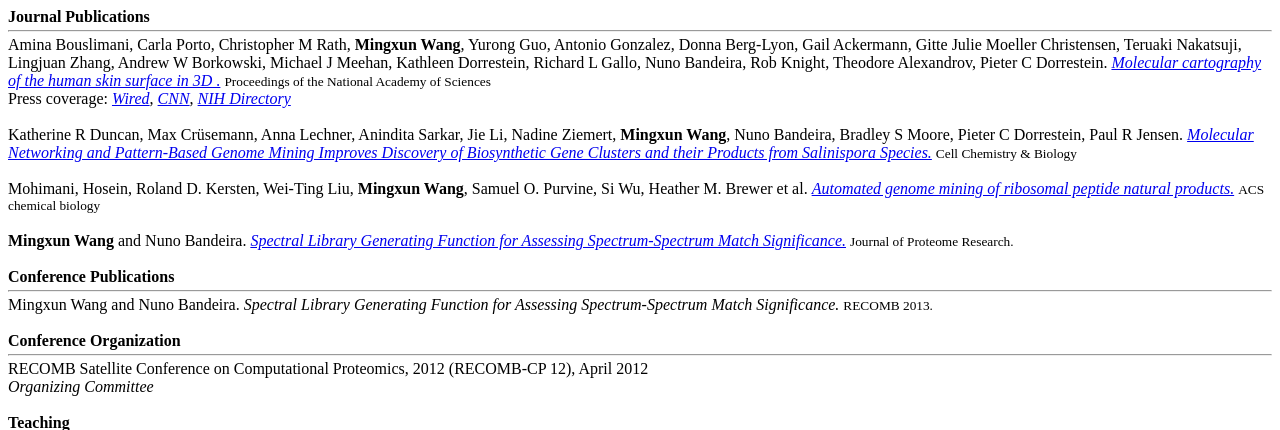
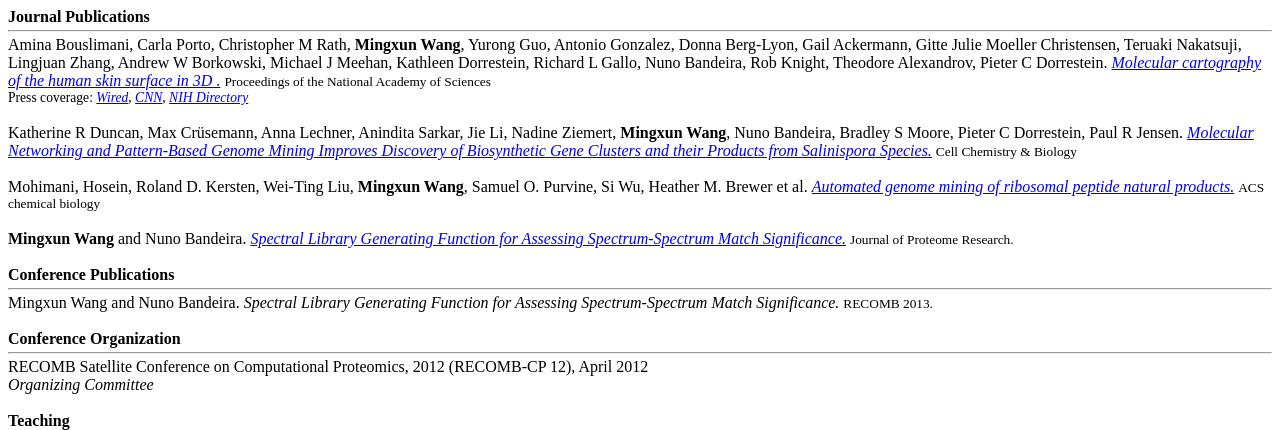
Before and after one commit to mwang87/mingwangwebsite, a Sinatra app: page /academic in a window 1280 px wide. Shown: the top 430 px of the page. Run offline with Sinatra, Linux system fonts and the light colour scheme; some libraries are stand-ins or nearby versions.

Commit message:
updating formatting on publications

```diff
--- a/views/academic.erb
+++ b/views/academic.erb
@@ -5,7 +5,7 @@
 
 Amina Bouslimani, Carla Porto, Christopher M Rath, <strong>Mingxun Wang</strong>, Yurong Guo, Antonio Gonzalez, Donna Berg-Lyon, Gail Ackermann, Gitte Julie Moeller Christensen, Teruaki Nakatsuji, Lingjuan Zhang, Andrew W Borkowski, Michael J Meehan, Kathleen Dorrestein, Richard L Gallo, Nuno Bandeira, Rob Knight, Theodore Alexandrov, Pieter C Dorrestein. <i><a href="http://www.pnas.org/content/early/2015/03/26/1424409112?tab=related">Molecular cartography of the human skin surface in 3D .</a></i> <small> Proceedings of the National Academy of Sciences</small>
 <br>
-Press coverage: <i><a href="http://www.wired.com/2015/03/body-maps-expose-chemical-residue-coats-skin/">Wired</a></i>, <i><a href="http://www.cnn.com/2015/04/09/health/3d-map-human-skin-bacteria-chemicals/index.html">CNN</a></i>, <i><a href="http://directorsblog.nih.gov/2015/04/09/of-microbes-molecules-and-maps/">NIH Directory</a></i>
+<small style="font-size: 85%;">Press coverage: <i><a href="http://www.wired.com/2015/03/body-maps-expose-chemical-residue-coats-skin/">Wired</a></i>, <i><a href="http://www.cnn.com/2015/04/09/health/3d-map-human-skin-bacteria-chemicals/index.html">CNN</a></i>, <i><a href="http://directorsblog.nih.gov/2015/04/09/of-microbes-molecules-and-maps/">NIH Directory</a></i> </small>
 <br>
 <br>
 Katherine R Duncan, Max Crüsemann, Anna Lechner, Anindita Sarkar, Jie Li, Nadine Ziemert, <strong>Mingxun Wang</strong>, Nuno Bandeira, Bradley S Moore, Pieter C Dorrestein, Paul R Jensen. <i><a href="http://www.sciencedirect.com/science/article/pii/S1074552115001039">Molecular Networking and Pattern-Based Genome Mining Improves Discovery of Biosynthetic Gene Clusters and their Products from Salinispora Species.</a></i> <small> Cell Chemistry & Biology</small>
```
